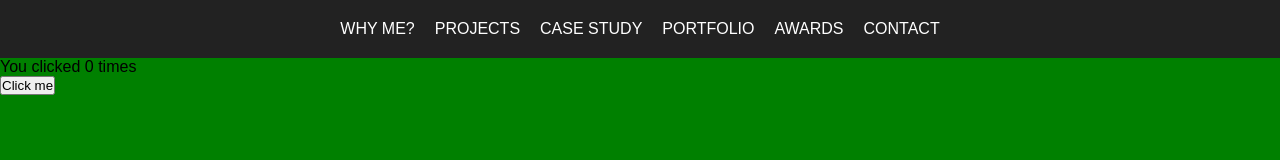
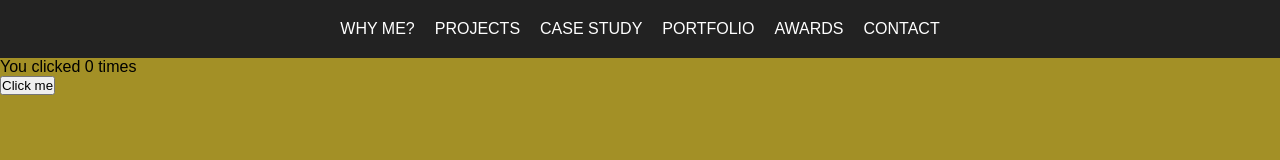
Before and after one commit to jayoharedee/assignment, a React app: page / in a window 1280 px wide. Built offline with nearby package versions, Linux system fonts and the light colour scheme.

Commit message:
changed color by Asim

```diff
--- a/src/scss/style.scss
+++ b/src/scss/style.scss
@@ -1,3 +1,3 @@
 body {
-  background-color: green;
+  background-color: rgb(163, 144, 38);
 }
```
